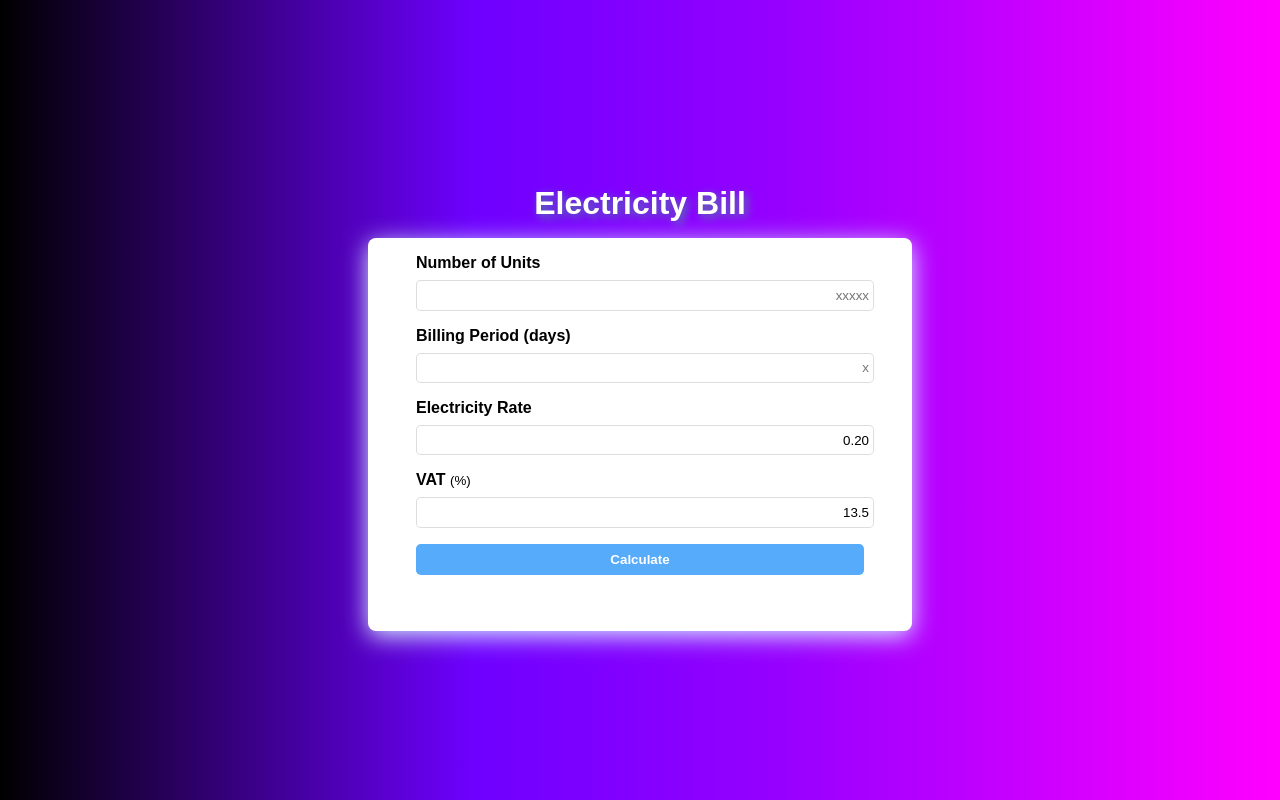
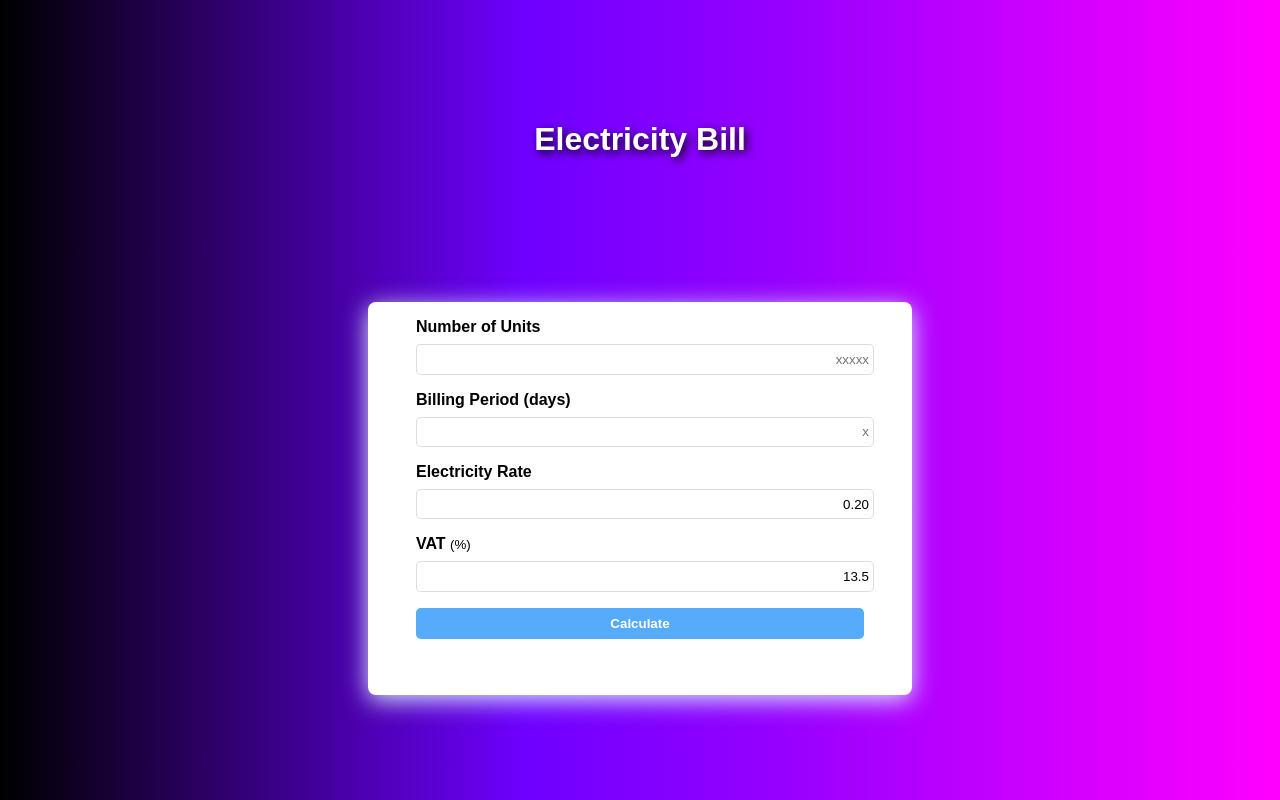
Before and after one commit to Charlesjahn/CA3_CrossPlatform, a website: page index.html in a window 1280 px wide. Drawn offline with Linux system fonts and the light colour scheme.

Commit message:
Update style.css

```diff
--- a/style.css
+++ b/style.css
@@ -19,7 +19,7 @@ main {
     align-items: center;
     justify-content: center;
     background: rgb(18, 236, 225);
-    background: linear-gradient(90deg, rgb(0, 0, 0) 0%, rgb(110, 0, 255) 37%, rgb(150, 0, 255) 61%, rgb(255, 0, 255) 100%);
+    background: linear-gradient(90deg, rgb(0, 0, 0) 0%, rgb(110, 0, 255) 41%, rgb(150, 0, 255) 61%, rgb(255, 0, 255) 100%);
 }
 
 #app-title {
@@ -28,10 +28,11 @@ main {
     font-family: arial;
     font-size: 2rem;
     color: #fff;
-    text-shadow: 3px 3px 8px #4b889f;
+    text-shadow: 3px 3px 8px #000000;
 }
 
 #form-holder {
+    margin-top: 10%;
     min-height: 20vh;
     width: 100%;
     display: flex;
```
